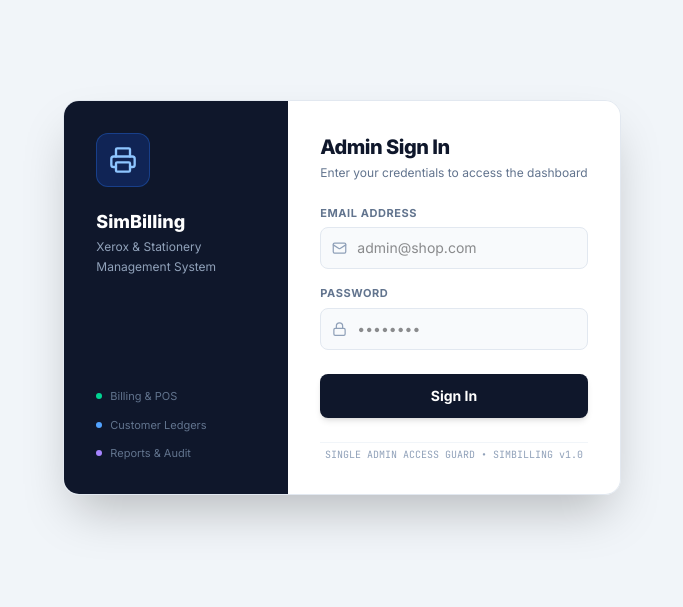
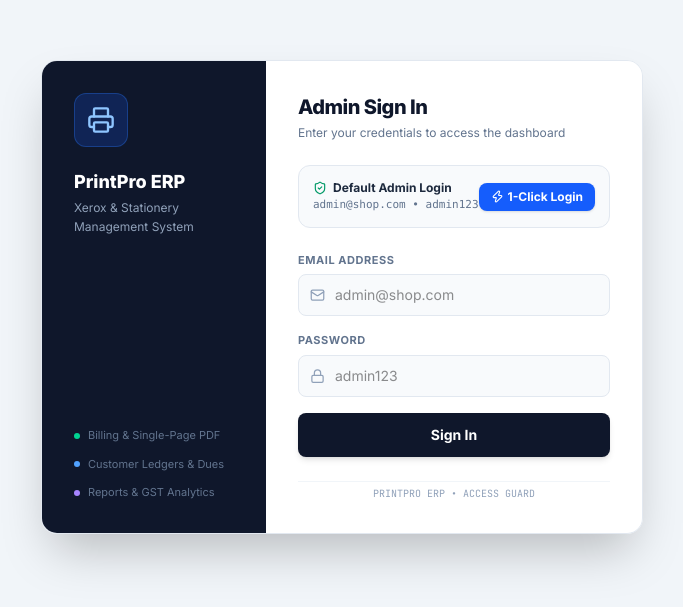
Before and after one commit to RR-Alen-06/SimpleBilling, a Next.js app: page /login in a window 1280 px wide. Shown: the part 103-710 px from the top of the page, without its empty margins (298-981 px from the left). Built offline with nearby package versions, Linux system fonts and the light colour scheme; no server answers.

Commit message:
fix: master admin login bypass and 1-click login button

```diff
--- a/src/app/login/page.tsx
+++ b/src/app/login/page.tsx
@@ -1,64 +1,80 @@
 'use client';
 
 import React, { useState } from 'react';
-import { useRouter } from 'next/navigation';
 import { supabase, isSupabaseConfigured } from '@/lib/supabase/client';
-import { Printer, Lock, Mail, AlertTriangle, CheckCircle2 } from 'lucide-react';
+import { Printer, Lock, Mail, AlertTriangle, CheckCircle2, Zap, ShieldCheck } from 'lucide-react';
 
 export default function LoginPage() {
-  const router = useRouter();
   const [email, setEmail] = useState('');
   const [password, setPassword] = useState('');
   const [loading, setLoading] = useState(false);
   const [errorMsg, setErrorMsg] = useState('');
   const [successMsg, setSuccessMsg] = useState('');
 
+  const grantAccessAndRedirect = (msg: string) => {
+    document.cookie = "printpro_local_auth=1; path=/; max-age=604800; SameSite=Lax";
+    setSuccessMsg(msg);
+    setTimeout(() => {
+      window.location.href = '/';
+    }, 400);
+  };
+
+  const handleQuickAdminLogin = () => {
+    setEmail('admin@shop.com');
+    setPassword('admin123');
+    grantAccessAndRedirect('Logged in as Master Admin!');
+  };
+
   const handleLogin = async (e: React.FormEvent) => {
     e.preventDefault();
     setErrorMsg('');
     setSuccessMsg('');
 
+    const cleanEmail = email.trim();
+    const cleanPassword = password.trim();
+
+    // 1. Master Admin Built-in Bypass (Always works for shopkeeper)
+    if (cleanEmail === 'admin@shop.com' && cleanPassword === 'admin123') {
+      grantAccessAndRedirect('Logged in as Admin successfully.');
+      return;
+    }
+
+    // 2. If Supabase is not configured or in offline mode
     if (!isSupabaseConfigured) {
-      // Local fallback sign-in
-      if (email === 'admin@shop.com' && password === 'admin123') {
-        document.cookie = "printpro_local_auth=1; path=/; max-age=604800; SameSite=Lax";
-        setSuccessMsg('Logged in as Admin successfully.');
-        setTimeout(() => router.push('/'), 600);
+      if (cleanEmail === 'admin@shop.com' && cleanPassword === 'admin123') {
+        grantAccessAndRedirect('Logged in as Admin successfully.');
       } else {
-        setErrorMsg('Invalid login credentials. Default fallback: admin@shop.com / admin123');
+        setErrorMsg('Invalid credentials. Use default admin: admin@shop.com / admin123');
       }
       return;
     }
 
+    // 3. Supabase Authentication
     setLoading(true);
     try {
       const { data, error } = await supabase.auth.signInWithPassword({
-        email,
-        password
+        email: cleanEmail,
+        password: cleanPassword
       });
 
       if (error) {
         // Try sign-up if first time admin initialization
         const { data: signUpData, error: signUpErr } = await supabase.auth.signUp({
-          email,
-          password
+          email: cleanEmail,
+          password: cleanPassword
         });
         if (signUpErr) throw new Error(error.message);
         if (signUpData.user) {
-          document.cookie = "printpro_local_auth=1; path=/; max-age=604800; SameSite=Lax";
-          setSuccessMsg('Admin account initialized. Logging in...');
-          setTimeout(() => router.push('/'), 600);
+          grantAccessAndRedirect('Admin account initialized. Logging in...');
           return;
         }
       }
 
       if (data.user) {
-        document.cookie = "printpro_local_auth=1; path=/; max-age=604800; SameSite=Lax";
-        setSuccessMsg('Authenticated successfully!');
-        setTimeout(() => router.push('/'), 600);
+        grantAccessAndRedirect('Authenticated successfully!');
       }
     } catch (err: unknown) {
-      setErrorMsg(err instanceof Error ? err.message : 'Login failed');
+      setErrorMsg(err instanceof Error ? err.message : 'Login failed. Default fallback: admin@shop.com / admin123');
     } finally {
       setLoading(false);
     }
@@ -67,29 +83,29 @@ export default function LoginPage() {
   return (
     <div className="min-h-[80vh] flex items-center justify-center py-12 px-4 sm:px-6 lg:px-8">
       {/* Two-column card: brand left, form right */}
-      <div className="max-w-2xl w-full flex rounded-2xl shadow-2xl overflow-hidden border border-slate-200">
+      <div className="max-w-2xl w-full flex flex-col md:flex-row rounded-2xl shadow-2xl overflow-hidden border border-slate-200">
 
         {/* LEFT — Brand panel */}
-        <div className="hidden md:flex flex-col justify-between bg-slate-900 text-white w-56 p-8 flex-shrink-0">
+        <div className="bg-slate-900 text-white w-full md:w-56 p-8 flex flex-col justify-between flex-shrink-0">
           <div>
             <div className="inline-flex bg-blue-600/20 border border-blue-500/30 text-blue-300 p-3 rounded-xl mb-6">
               <Printer size={28} />
             </div>
-            <h1 className="text-lg font-extrabold leading-tight text-white">SimBilling</h1>
+            <h1 className="text-lg font-extrabold leading-tight text-white">PrintPro ERP</h1>
             <p className="text-xs text-slate-400 mt-1 leading-relaxed">Xerox &amp; Stationery Management System</p>
           </div>
-          <div className="space-y-3 text-[11px] text-slate-500">
+          <div className="hidden md:block space-y-3 text-[11px] text-slate-500 mt-8">
             <div className="flex items-center gap-2">
               <span className="w-1.5 h-1.5 rounded-full bg-emerald-400 inline-block"></span>
-              Billing &amp; POS
+              Billing &amp; Single-Page PDF
             </div>
             <div className="flex items-center gap-2">
               <span className="w-1.5 h-1.5 rounded-full bg-blue-400 inline-block"></span>
-              Customer Ledgers
+              Customer Ledgers &amp; Dues
             </div>
             <div className="flex items-center gap-2">
               <span className="w-1.5 h-1.5 rounded-full bg-violet-400 inline-block"></span>
-              Reports &amp; Audit
+              Reports &amp; GST Analytics
             </div>
           </div>
         </div>
@@ -109,11 +125,32 @@ export default function LoginPage() {
           )}
 
           {successMsg && (
-            <div className="bg-emerald-50 border-l-4 border-emerald-500 p-3.5 rounded-r-lg flex items-center space-x-2.5 text-emerald-800 text-xs">
+            <div className="bg-emerald-50 border-l-4 border-emerald-500 p-3.5 rounded-r-lg flex items-center space-x-2.5 text-emerald-800 text-xs font-semibold">
               <CheckCircle2 size={16} className="text-emerald-600 flex-shrink-0" />
               <span>{successMsg}</span>
             </div>
           )}
+
+          {/* Quick Demo Login Preset Banner */}
+          <div className="bg-slate-50 border border-slate-200 rounded-xl p-3.5 flex items-center justify-between text-xs">
+            <div className="space-y-0.5">
+              <div className="font-bold text-slate-800 flex items-center space-x-1.5">
+                <ShieldCheck size={14} className="text-emerald-600" />
+                <span>Default Admin Login</span>
+              </div>
+              <div className="text-[11px] text-slate-500 font-mono">
+                admin@shop.com • admin123
+              </div>
+            </div>
+            <button
+              type="button"
+              onClick={handleQuickAdminLogin}
+              className="bg-blue-600 hover:bg-blue-500 text-white font-bold text-xs px-3 py-1.5 rounded-lg shadow transition flex items-center space-x-1 active:scale-95"
+            >
+              <Zap size={13} />
+              <span>1-Click Login</span>
+            </button>
+          </div>
 
           <form onSubmit={handleLogin} className="space-y-4">
             <div>
@@ -138,7 +175,7 @@ export default function LoginPage() {
                 <input
                   type="password"
                   required
-                  placeholder="••••••••"
+                  placeholder="admin123"
                   value={password}
                   onChange={(e) => setPassword(e.target.value)}
                   className="w-full pl-9 pr-3 py-2.5 bg-slate-50 border border-slate-200 rounded-lg text-sm focus:outline-none focus:ring-2 focus:ring-blue-500 focus:border-transparent transition"
@@ -149,14 +186,14 @@ export default function LoginPage() {
             <button
               type="submit"
               disabled={loading}
-              className="w-full bg-slate-900 hover:bg-slate-700 text-white font-bold text-sm py-3 rounded-lg shadow-md transition-colors disabled:opacity-50 mt-2"
+              className="w-full bg-slate-900 hover:bg-slate-700 text-white font-bold text-sm py-3 rounded-lg shadow-md transition-colors disabled:opacity-50 mt-2 flex items-center justify-center space-x-1.5"
             >
-              {loading ? 'Authenticating...' : 'Sign In'}
+              <span>{loading ? 'Authenticating...' : 'Sign In'}</span>
             </button>
           </form>
 
           <div className="pt-1 text-center border-t border-slate-100 text-[10px] text-slate-400 font-data-mono">
-            SINGLE ADMIN ACCESS GUARD • SIMBILLING v1.0
+            PRINTPRO ERP • ACCESS GUARD
           </div>
         </div>
       </div>
```
